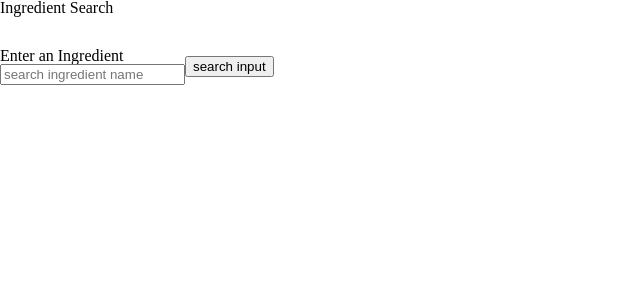
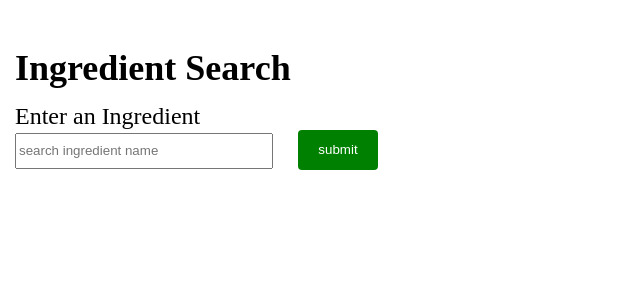
Before and after one commit to patricksbrown1992/ingredient-searcher, a Flask app: template templates/index.html in a window 1280 px wide. Shown: the top 300 px of the page, without its empty margins (0-640 px from the left). Run offline with Flask 2, Linux system fonts and the light colour scheme; the template is opened without the code that fills it, so the values that code supplies are empty.

Commit message:
properly formatted search section

```diff
--- a/static/main.css
+++ b/static/main.css
@@ -8,6 +8,15 @@
     border: 1px solid black;
 }
 
+
+h1 {
+    font-weight: 600;
+    font-size: 36px;
+    margin-left: 15px;
+    margin-top: 50px;
+}
+
+
 form {
     display: flex;
     flex-direction: row;
@@ -15,9 +24,27 @@ form {
     height: 100px;
 }
 
+.button-div {
+    height: 40px;
+    width: 80px;
+    border-radius: 4px;
+    border: none;
+    background-color: green;
+    color: white;
+    cursor: pointer;
+    margin-left: 25px;
+    margin-top: 27px;
+}
+
 .search-div {
     display: flex;
     flex-direction: column;
+    margin-left: 15px
+}
+
+.search-div label {
+    margin-bottom: 5px;
+    font-size: 24px;
 }
 
 .product-div h3 {
@@ -38,6 +65,11 @@ form {
     justify-content: center;
 }
 
+.search-input {
+    height: 30px;
+    width: 250px;
+}
+
 .left-side {
     width: 50%;
     height: 100%;
--- a/templates/index.html
+++ b/templates/index.html
@@ -9,10 +9,10 @@
 <form action="" method="POST">
     <div class='search-div'>
         <label for="ingredient">Enter an Ingredient</label>
-    <input name = "ingredient" type="text" id='search-input' placeholder="search ingredient name" value="">
+        <input class='search-input' name = "ingredient" type="text" id='search-input' placeholder="search ingredient name" value="">
     </div>
 
-    <input class='button-div' type="submit" value="search input">
+    <input class='button-div' type="submit" value="submit">
 </form>
 
 
```
